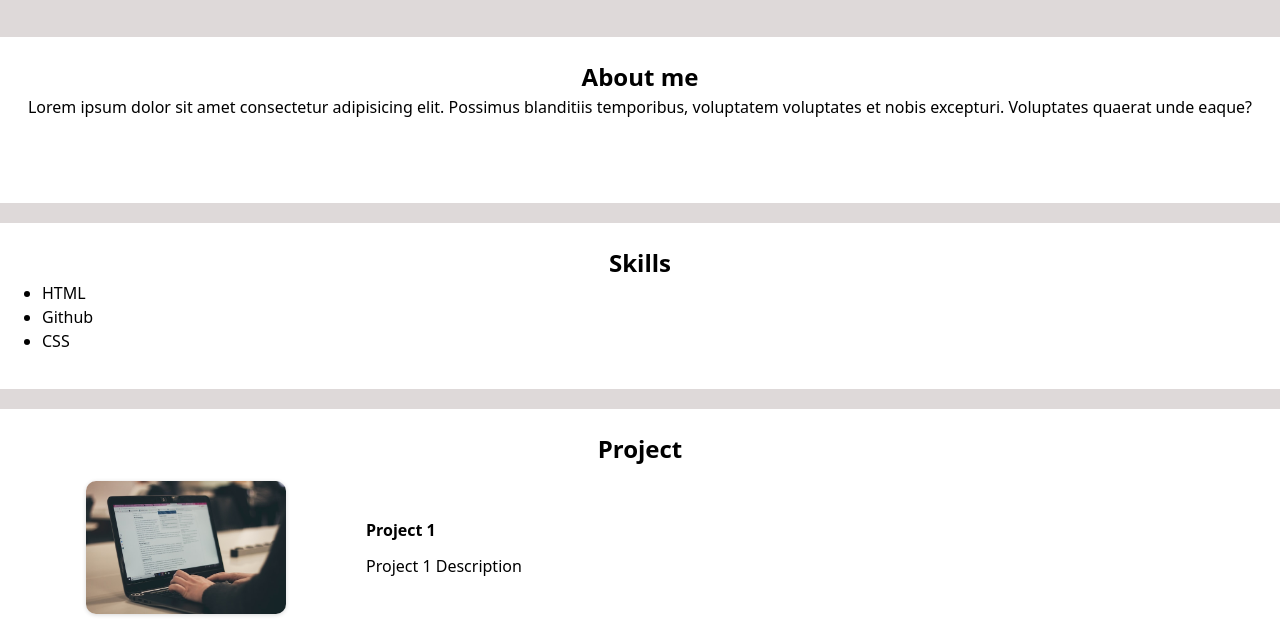
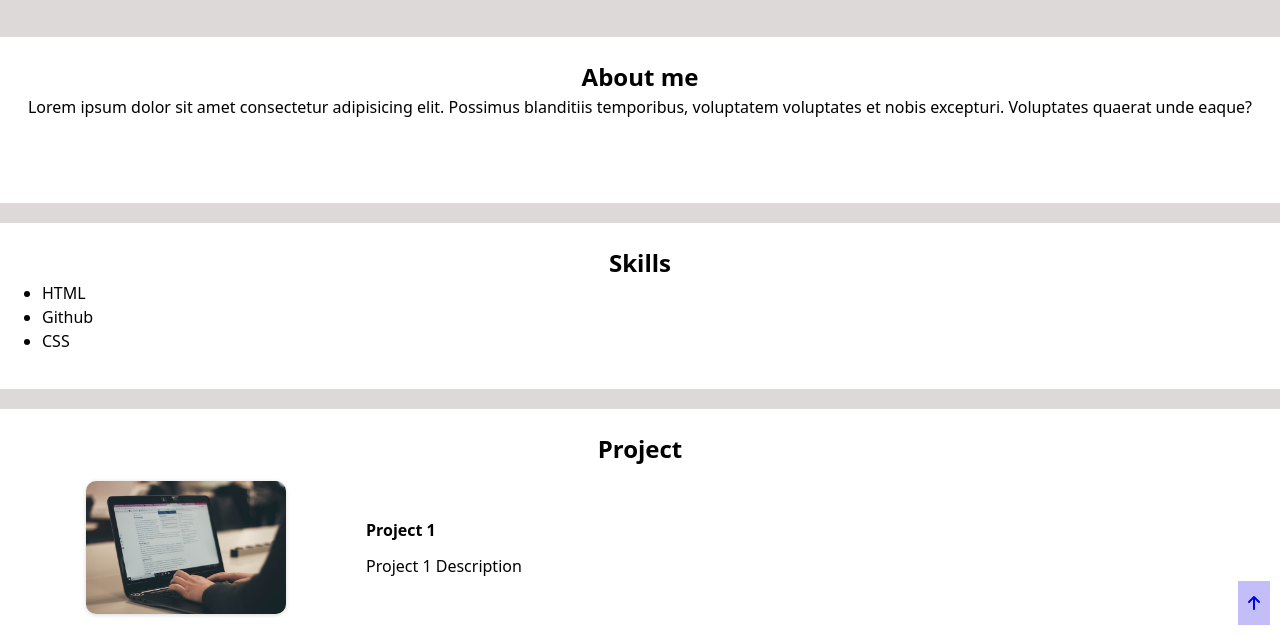
Before and after one commit to TreeMarch/JS_aptetch_day04, a plain HTML site: page Portfolio/index.html in a window 1280 px wide. Shown: the part 165-800 px from the top of the page. Drawn offline with Linux system fonts and the light colour scheme.

Commit message:
add top-scroll

```diff
--- a/Portfolio/css/style.css
+++ b/Portfolio/css/style.css
@@ -48,6 +48,15 @@ h6 {
 
 html {
   scroll-behavior: smooth;
+}
+
+.totop {
+  position: fixed;
+  bottom: 10px;
+  right: 10px;
+  background-color: #c3bef7;
+  padding: 10px;
+  /* border-radius: 20px; */
 }
 #main {
   height: 100vh;
--- a/Portfolio/index.html
+++ b/Portfolio/index.html
@@ -115,6 +115,11 @@
         </div>
         <!-- </div> -->
       </div>
+      <div  class="totop-btn" >
+        <a href="#" class="totop">
+          <i class="fa-solid fa-arrow-up"></i>
+        </a>
+      </div>
     </div>
     <script src="JS.js"></script>
   </body>
```
